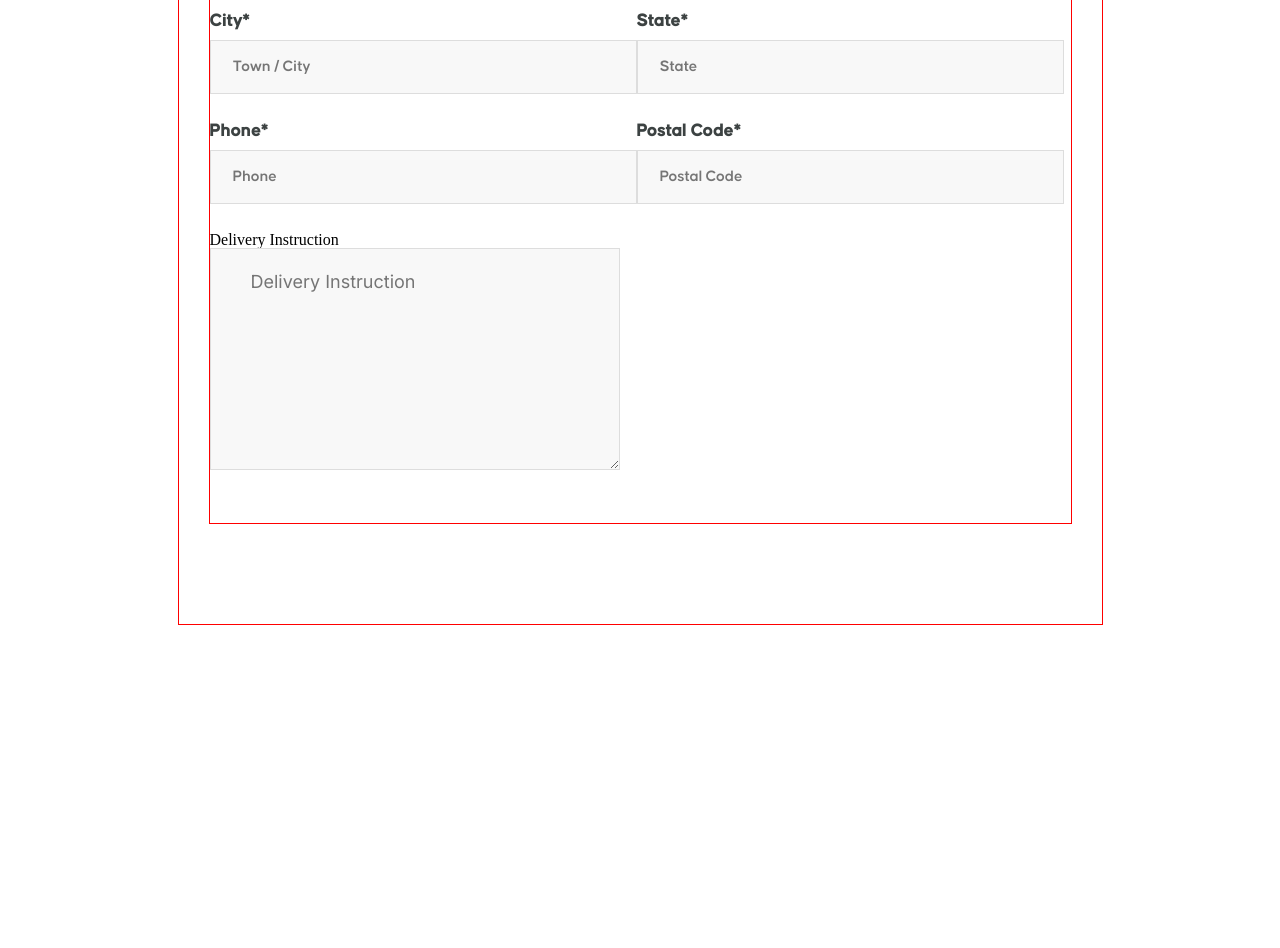
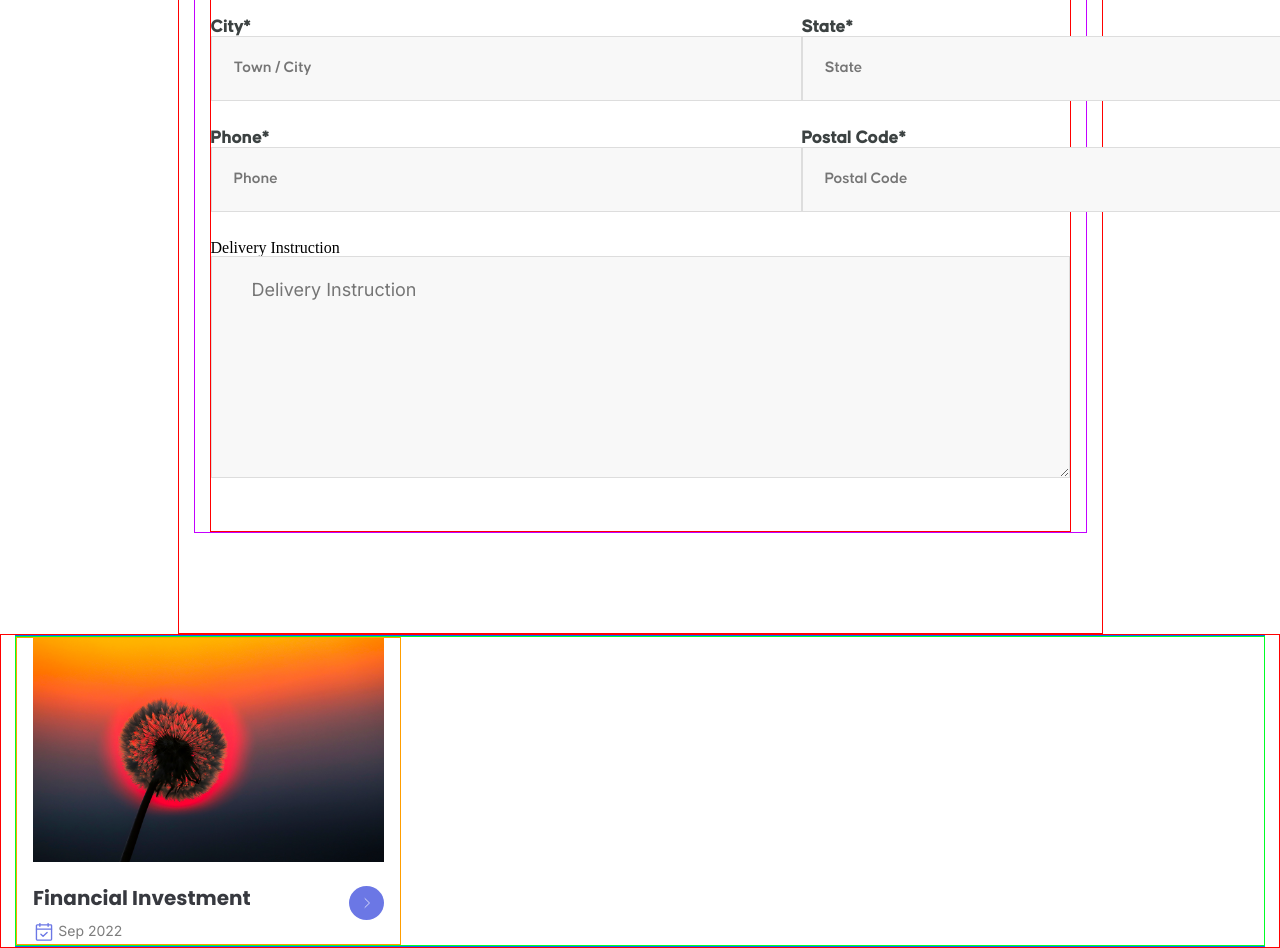
Before and after one commit to SunCavefreelancer/lesson_16-FORM, a plain HTML site: page index.html in a window 1280 px wide. Shown: the part 1260-2208 px from the top of the page. Before the commit the page ends 1885 px from the top, so only its background shows below. Drawn offline with Linux system fonts and the light colour scheme; files whose address does not match are found by name.

Commit message:
Add files via upload

```diff
--- a/css/style.css
+++ b/css/style.css
@@ -21,13 +21,12 @@
 	/* прижимаем футер книзу */
 }
 
-
-
 /* для усіх "__container" однаково */
 [class*="__container"] {
     max-width: 1250px; /* получилось */
     margin: 0 auto; /* получилось */
     padding: 0px 15px; /* получилось */
+	border: 1px solid rgb(195, 0, 255);
 }
 
 /* ---header---- */
@@ -182,13 +181,12 @@ textarea {
 }
 
 .info {
-	display: flex;
-	flex-wrap: wrap;
+
 }
 
-.info__line { /* ставимо в рядок <label> та <input> */
+.info__item { /* ставимо в рядок <label> та <input> */
 	display: flex;
-	flex-direction: column;
+	gap 42px;
 }
 .info__line-name {
 	color: #3C4242;
@@ -206,8 +204,8 @@ textarea {
 	font-size: 16px;
 	text-align: left;
 	padding-left: 22.3px;
-	width: 427px;
-	height: 54px;
+/* 	width: 427px;   не пишемо!
+	height: 54px;   не пишемо!*/
 }
 .info-2 {
 }
@@ -219,5 +217,97 @@ textarea {
 
 
 
+
+
+
+
+
+
+/* ====================практика флекс========================= */
+.card {
+	border: 1px solid red;
+}
+.card__container {
+	border: 1px solid rgb(0, 110, 255);
+}
+.card__column { /* <!-- колонка  --> */
+	border: 1px solid rgb(0, 255, 38);
+	display: flex;
+	flex-wrap: wrap;
+	margin: 0 -16px;
+	flex: 0 1 33.333%;
+}
+.card__item { /* катрткa */
+	border: 1px solid rgb(255, 157, 0);
+	padding:  0 16px;
+	max-width: 385px; /* для катртки задаем максимальный размер */
+	height: 100%;
+
+}
+
+
+.card__img img{
+	margin-bottom: 24px;
+	max-width: 100%;
+}
+
+/*  <!-- оболочка для текста --> */
+/*  <!-- flex --> */
+.card__text {
+	display: flex;
+	flex: 0 1 33.333%;
+}
+/* оболочка для конверта и даты */
+.card__data {
+	flex: 1 1 346px;
+}
+.card__title {
+	color: #37393F;
+	font-family: 'Poppins';
+	font-size: 20px;
+	font-weight: 600;
+	line-height: 127%; /* 25.4px */
+	margin-bottom: 10px;
+}
+
+/*  <!-- flex --> */
+.card__data-img {
+	display: flex;
+}
+
+.card__data-img img {
+	margin-right: 3.3px;
+}
+
+.card__data-img p{
+	color: #7D7D7D;
+	font-family: 'Inter';
+	font-size: 14px;
+	line-height: 146.187%; /* 20.466px */
+}
+
+/* иконка справа */
+.card__icon-right {
+	width: 38px;
+	height: 38px;
+}
+.card__icon-right img {
+	max-width: 100%;
+}
+
+
+
+
+
+
+
+
+
+
+
+
+
+
+
 /* -------------footer------------- */
 /* .footer {} */
--- a/index.html
+++ b/index.html
@@ -70,7 +70,7 @@
 					<div class="page2__sub-title">Add Address</div>
 
 						<form id="some-form" enctype="multipart/form-data" method="GET" class="form-info info" action="#">
-							<div class="info"> <!-- 1 -->
+							<div class="info__item"> <!-- 1 -->
 									<div class="info__line">
 											<!-- Атрибут for - вказуємо ID поля з яким хочемо з'вязати label -Рядковий тег-->
 											<label for="name-id" class="info__line-name">First Name*</label><!-- label - Окремий підпис поля вводу -->
@@ -85,7 +85,7 @@
 									</div>
 							</div>
 
-							<div class="info"> <!-- 2 -->
+							<div class="info__item"> <!-- 2 -->
 								<div class="info__line">
 										<!-- Атрибут for - вказуємо ID поля з яким хочемо з'вязати label -Рядковий тег-->
 										<label for="name-id" class="info__line-name">Country / Region*</label><!-- label - Окремий підпис поля вводу -->
@@ -100,7 +100,7 @@
 								</div>
 							</div>
 
-							<div class="info"> <!-- 3 -->
+							<div class="info__item"> <!-- 3 -->
 								<div class="info__line">
 										<!-- Атрибут for - вказуємо ID поля з яким хочемо з'вязати label -Рядковий тег-->
 										<label for="name-id" class="info__line-name">Street Address*</label><!-- label - Окремий підпис поля вводу -->
@@ -115,7 +115,7 @@
 								</div>
 							</div>
 
-							<div class="info"> <!-- 4 -->
+							<div class="info__item"> <!-- 4 -->
 								<div class="info__line">
 										<!-- Атрибут for - вказуємо ID поля з яким хочемо з'вязати label -Рядковий тег-->
 										<label for="name-id" class="info__line-name">City*</label><!-- label - Окремий підпис поля вводу -->
@@ -130,7 +130,7 @@
 								</div>
 							</div>
 
-							<div class="info"> <!-- 5 -->
+							<div class="info__item"> <!-- 5 -->
 								<div class="info__line">
 										<!-- Атрибут for - вказуємо ID поля з яким хочемо з'вязати label -Рядковий тег-->
 										<label for="name-id" class="info__line-name">Phone*</label><!-- label - Окремий підпис поля вводу -->
@@ -146,7 +146,7 @@
 							</div>
 
 
-							<div class="info-2">
+							<div class="info__item-2">
 								<!-- textarea - ввід багаторядкового тексту -->
 								<label  class="info-2__label-textarea" for="message">Delivery Instruction</label>
 								<textarea class="info-2__textarea" id="message" name="Message..." placeholder="Delivery Instruction"></textarea>
@@ -155,6 +155,39 @@
 
 				</div>
 			</div>
+
+
+
+
+			<!-- практика flex--- -->
+			<div class="card">
+				<div class="card__container">
+					<div class="card__column"> <!-- колонка  -->
+						<div class="card__item"> <!-- картка -->
+							<div class="card__img">
+								<img src="img/yyy.jpg" alt="image"> <!-- фото -->
+							</div>
+							<div class="card__text"> <!--flex-- оболочка для текста -->
+								<div class="card__data">
+									<div class="card__title">Financial Investment</div>
+										<div class="card__data-img"> <!-- flex -->
+											<img src="img/konvert.svg" alt="icon">
+											<p>Sep 2022</p>
+										</div>
+								</div>
+								<div class="card__icon-right">
+									<img src="img/icon.svg" alt="icon">
+								</div>
+							</div>
+						</div>
+					</div>
+				</div>
+			</div>
+
+
+
+
+
 		</main>
 		<footer class="footer"></footer>
 	</div>
```
Also changed, not shown: css/reset.css (+4 -4 lines), img/Photo01.png (added), img/icon.svg (added), img/konvert.svg (added), img/yyy.jpg (added).
